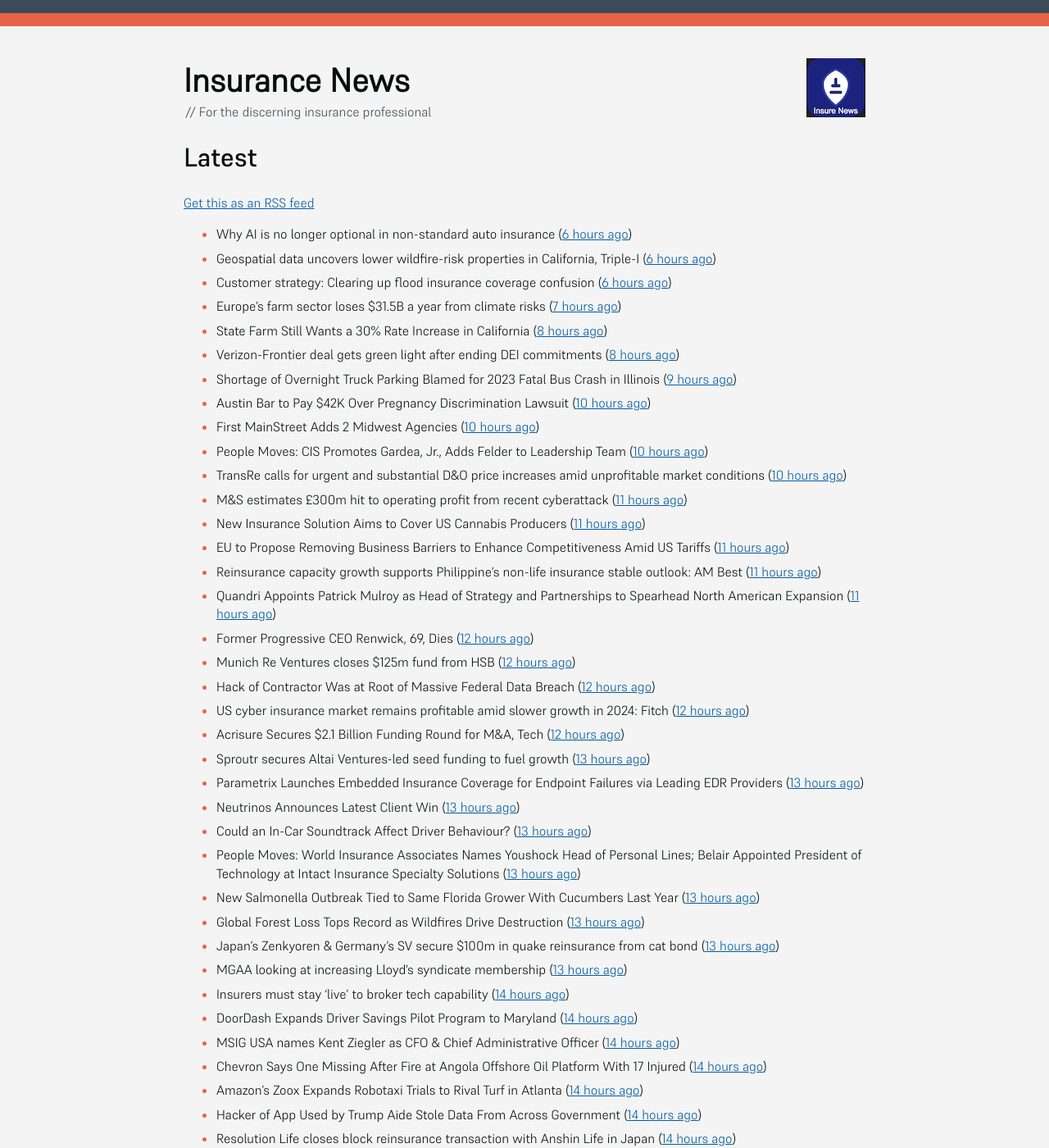
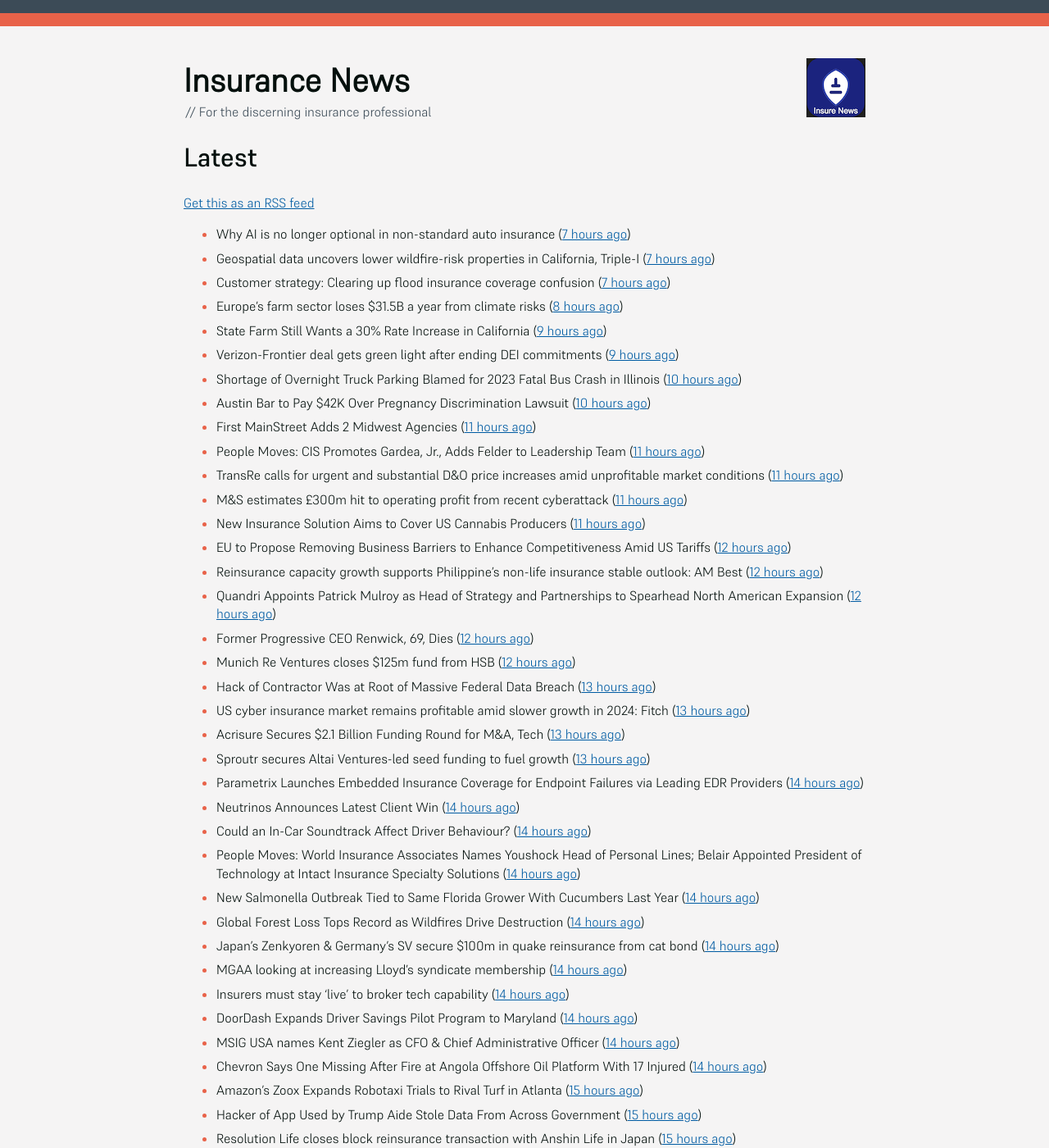
Before and after one commit to mat-0/feeds.thechels.uk, a Jekyll site: the page built from index.md, in a window 1280 px wide and 1400 px high. Shown: the whole window at 82% size. Built offline with Jekyll 4.4.1, drawn with Linux system fonts in a browser that asks for light colours; some of the changed text lies outside the part shown.

Commit message:
New Feed

```diff
--- a/index.md
+++ b/index.md
@@ -8,79 +8,79 @@ description: Latest Updates
 [Get this as an RSS feed](/feed.rss)
 
 <!-- news_marker starts -->
-- Why AI is no longer optional in non-standard auto insurance ([6 hours ago](https://www.dig-in.com/opinion/ais-role-in-non-standard-auto-insurance))
-- Geospatial data uncovers lower wildfire-risk properties in California, Triple-I ([6 hours ago](https://www.dig-in.com/news/geospatial-data-wildfire-prone-california-properties))
-- Customer strategy: Clearing up flood insurance coverage confusion ([6 hours ago](https://www.dig-in.com/opinion/clearing-up-flood-insurance-coverage-confusion))
-- Europe's farm sector loses $31.5B a year from climate risks ([7 hours ago](https://www.dig-in.com/articles/europes-farm-sector-loses-31-5b-a-year-from-climate-risks))
-- State Farm Still Wants a 30% Rate Increase in California ([8 hours ago](https://www.insurancejournal.com/news/west/2025/05/21/824685.htm))
-- Verizon-Frontier deal gets green light after ending DEI commitments ([8 hours ago](https://www.insurancebusinessmag.com/uk/business-strategy/verizonfrontier-deal-gets-green-light-after-ending-dei-commitments-536482.aspx))
-- Shortage of Overnight Truck Parking Blamed for 2023 Fatal Bus Crash in Illinois ([9 hours ago](https://www.insurancejournal.com/news/midwest/2025/05/21/824679.htm))
+- Why AI is no longer optional in non-standard auto insurance ([7 hours ago](https://www.dig-in.com/opinion/ais-role-in-non-standard-auto-insurance))
+- Geospatial data uncovers lower wildfire-risk properties in California, Triple-I ([7 hours ago](https://www.dig-in.com/news/geospatial-data-wildfire-prone-california-properties))
+- Customer strategy: Clearing up flood insurance coverage confusion ([7 hours ago](https://www.dig-in.com/opinion/clearing-up-flood-insurance-coverage-confusion))
+- Europe's farm sector loses $31.5B a year from climate risks ([8 hours ago](https://www.dig-in.com/articles/europes-farm-sector-loses-31-5b-a-year-from-climate-risks))
+- State Farm Still Wants a 30% Rate Increase in California ([9 hours ago](https://www.insurancejournal.com/news/west/2025/05/21/824685.htm))
+- Verizon-Frontier deal gets green light after ending DEI commitments ([9 hours ago](https://www.insurancebusinessmag.com/uk/business-strategy/verizonfrontier-deal-gets-green-light-after-ending-dei-commitments-536482.aspx))
+- Shortage of Overnight Truck Parking Blamed for 2023 Fatal Bus Crash in Illinois ([10 hours ago](https://www.insurancejournal.com/news/midwest/2025/05/21/824679.htm))
 - Austin Bar to Pay $42K Over Pregnancy Discrimination Lawsuit ([10 hours ago](https://www.insurancejournal.com/news/southcentral/2025/05/21/824675.htm))
-- First MainStreet Adds 2 Midwest Agencies ([10 hours ago](https://www.insurancejournal.com/news/midwest/2025/05/21/824669.htm))
-- People Moves: CIS Promotes Gardea, Jr., Adds Felder to Leadership Team ([10 hours ago](https://www.insurancejournal.com/news/southcentral/2025/05/21/824664.htm))
-- TransRe calls for urgent and substantial D&O price increases amid unprofitable market conditions ([10 hours ago](https://www.reinsurancene.ws/transre-calls-for-urgent-and-substantial-do-price-increases-amid-unprofitable-market-conditions/))
+- First MainStreet Adds 2 Midwest Agencies ([11 hours ago](https://www.insurancejournal.com/news/midwest/2025/05/21/824669.htm))
+- People Moves: CIS Promotes Gardea, Jr., Adds Felder to Leadership Team ([11 hours ago](https://www.insurancejournal.com/news/southcentral/2025/05/21/824664.htm))
+- TransRe calls for urgent and substantial D&O price increases amid unprofitable market conditions ([11 hours ago](https://www.reinsurancene.ws/transre-calls-for-urgent-and-substantial-do-price-increases-amid-unprofitable-market-conditions/))
 - M&S estimates £300m hit to operating profit from recent cyberattack ([11 hours ago](https://www.reinsurancene.ws/ms-estimates-300m-hit-to-operating-profit-from-recent-cyberattack/))
 - New Insurance Solution Aims to Cover US Cannabis Producers ([11 hours ago](https://insurance-edge.net/2025/05/21/new-insurance-solution-aims-to-cover-us-cannabis-producers/))
-- EU to Propose Removing Business Barriers to Enhance Competitiveness Amid US Tariffs ([11 hours ago](https://www.insurancejournal.com/news/international/2025/05/21/824643.htm))
-- Reinsurance capacity growth supports Philippine’s non-life insurance stable outlook: AM Best ([11 hours ago](https://www.reinsurancene.ws/reinsurance-capacity-growth-supports-philippines-non-life-insurance-stable-outlook-am-best/))
-- Quandri Appoints Patrick Mulroy as Head of Strategy and Partnerships to Spearhead North American Expansion ([11 hours ago](https://www.insurtechinsights.com/quandri-appoints-patrick-mulroy-as-head-of-strategy-and-partnerships-to-spearhead-north-american-expansion/))
+- EU to Propose Removing Business Barriers to Enhance Competitiveness Amid US Tariffs ([12 hours ago](https://www.insurancejournal.com/news/international/2025/05/21/824643.htm))
+- Reinsurance capacity growth supports Philippine’s non-life insurance stable outlook: AM Best ([12 hours ago](https://www.reinsurancene.ws/reinsurance-capacity-growth-supports-philippines-non-life-insurance-stable-outlook-am-best/))
+- Quandri Appoints Patrick Mulroy as Head of Strategy and Partnerships to Spearhead North American Expansion ([12 hours ago](https://www.insurtechinsights.com/quandri-appoints-patrick-mulroy-as-head-of-strategy-and-partnerships-to-spearhead-north-american-expansion/))
 - Former Progressive CEO Renwick, 69, Dies ([12 hours ago](https://www.insurancejournal.com/news/national/2025/05/21/824645.htm))
 - Munich Re Ventures closes $125m fund from HSB ([12 hours ago](https://www.reinsurancene.ws/munich-re-ventures-closes-125m-fund-from-hsb/))
-- Hack of Contractor Was at Root of Massive Federal Data Breach ([12 hours ago](https://www.insurancejournal.com/news/national/2025/05/21/824641.htm))
-- US cyber insurance market remains profitable amid slower growth in 2024: Fitch ([12 hours ago](https://www.reinsurancene.ws/us-cyber-insurance-market-remains-profitable-amid-slower-growth-in-2024-fitch/))
-- Acrisure Secures $2.1 Billion Funding Round for M&A, Tech ([12 hours ago](https://www.insurancejournal.com/news/national/2025/05/21/824637.htm))
+- Hack of Contractor Was at Root of Massive Federal Data Breach ([13 hours ago](https://www.insurancejournal.com/news/national/2025/05/21/824641.htm))
+- US cyber insurance market remains profitable amid slower growth in 2024: Fitch ([13 hours ago](https://www.reinsurancene.ws/us-cyber-insurance-market-remains-profitable-amid-slower-growth-in-2024-fitch/))
+- Acrisure Secures $2.1 Billion Funding Round for M&A, Tech ([13 hours ago](https://www.insurancejournal.com/news/national/2025/05/21/824637.htm))
 - Sproutr secures Altai Ventures-led seed funding to fuel growth ([13 hours ago](https://www.reinsurancene.ws/sproutr-secures-altai-ventures-led-seed-funding-to-fuel-growth/))
-- Parametrix Launches Embedded Insurance Coverage for Endpoint Failures via Leading EDR Providers ([13 hours ago](https://www.insurtechinsights.com/parametrix-launches-embedded-insurance-coverage-for-endpoint-failures-via-leading-edr-providers/))
-- Neutrinos Announces Latest Client Win ([13 hours ago](https://insurance-edge.net/2025/05/21/neutrinos-announces-latest-client-win/))
-- Could an In-Car Soundtrack Affect Driver Behaviour? ([13 hours ago](https://insurance-edge.net/2025/05/21/could-an-in-car-soundtrack-affect-driver-behaviour/))
-- People Moves: World Insurance Associates Names Youshock Head of Personal Lines; Belair Appointed President of Technology at Intact Insurance Specialty Solutions ([13 hours ago](https://www.insurancejournal.com/news/national/2025/05/21/824508.htm))
-- New Salmonella Outbreak Tied to Same Florida Grower With Cucumbers Last Year ([13 hours ago](https://www.insurancejournal.com/news/southeast/2025/05/21/824621.htm))
-- Global Forest Loss Tops Record as Wildfires Drive Destruction ([13 hours ago](https://www.insurancejournal.com/news/international/2025/05/21/824618.htm))
-- Japan’s Zenkyoren & Germany’s SV secure $100m in quake reinsurance from cat bond ([13 hours ago](https://www.reinsurancene.ws/japans-zenkyoren-germanys-sv-secure-100m-in-quake-reinsurance-from-cat-bond/))
-- MGAA looking at increasing Lloyd’s syndicate membership ([13 hours ago](https://www.postonline.co.uk/news/7957794/mgaa-looking-at-increasing-lloyd%E2%80%99s-syndicate-membership))
+- Parametrix Launches Embedded Insurance Coverage for Endpoint Failures via Leading EDR Providers ([14 hours ago](https://www.insurtechinsights.com/parametrix-launches-embedded-insurance-coverage-for-endpoint-failures-via-leading-edr-providers/))
+- Neutrinos Announces Latest Client Win ([14 hours ago](https://insurance-edge.net/2025/05/21/neutrinos-announces-latest-client-win/))
+- Could an In-Car Soundtrack Affect Driver Behaviour? ([14 hours ago](https://insurance-edge.net/2025/05/21/could-an-in-car-soundtrack-affect-driver-behaviour/))
+- People Moves: World Insurance Associates Names Youshock Head of Personal Lines; Belair Appointed President of Technology at Intact Insurance Specialty Solutions ([14 hours ago](https://www.insurancejournal.com/news/national/2025/05/21/824508.htm))
+- New Salmonella Outbreak Tied to Same Florida Grower With Cucumbers Last Year ([14 hours ago](https://www.insurancejournal.com/news/southeast/2025/05/21/824621.htm))
+- Global Forest Loss Tops Record as Wildfires Drive Destruction ([14 hours ago](https://www.insurancejournal.com/news/international/2025/05/21/824618.htm))
+- Japan’s Zenkyoren & Germany’s SV secure $100m in quake reinsurance from cat bond ([14 hours ago](https://www.reinsurancene.ws/japans-zenkyoren-germanys-sv-secure-100m-in-quake-reinsurance-from-cat-bond/))
+- MGAA looking at increasing Lloyd’s syndicate membership ([14 hours ago](https://www.postonline.co.uk/news/7957794/mgaa-looking-at-increasing-lloyd%E2%80%99s-syndicate-membership))
 - Insurers must stay ‘live’ to broker tech capability ([14 hours ago](https://www.postonline.co.uk/broker/7957792/insurers-must-stay-%E2%80%98live%E2%80%99-to-broker-tech-capability))
 - DoorDash Expands Driver Savings Pilot Program to Maryland ([14 hours ago](https://www.insurancejournal.com/news/east/2025/05/21/824599.htm))
 - MSIG USA names Kent Ziegler as CFO & Chief Administrative Officer ([14 hours ago](https://www.reinsurancene.ws/msig-usa-names-kent-ziegler-as-cfo-chief-administrative-officer/))
 - Chevron Says One Missing After Fire at Angola Offshore Oil Platform With 17 Injured ([14 hours ago](https://www.insurancejournal.com/news/international/2025/05/21/824603.htm))
-- Amazon’s Zoox Expands Robotaxi Trials to Rival Turf in Atlanta ([14 hours ago](https://www.insurancejournal.com/news/southeast/2025/05/21/824605.htm))
-- Hacker of App Used by Trump Aide Stole Data From Across Government ([14 hours ago](https://www.insurancejournal.com/news/national/2025/05/21/824594.htm))
-- Resolution Life closes block reinsurance transaction with Anshin Life in Japan ([14 hours ago](https://www.reinsurancene.ws/resolution-life-closes-block-reinsurance-transaction-with-anshin-life-in-japan/))
-- Only 1 in 100 insurers say Claims-Finance Collaboration is “highly effective” ([14 hours ago](https://ifamagazine.com/only-1-in-100-insurers-say-claims-finance-collaboration-is-highly-effective/))
-- Judge Rejects Vanguard $40 Million Mutual Fund Settlement, Cites SEC Accord ([14 hours ago](https://www.insurancejournal.com/news/east/2025/05/21/824595.htm))
+- Amazon’s Zoox Expands Robotaxi Trials to Rival Turf in Atlanta ([15 hours ago](https://www.insurancejournal.com/news/southeast/2025/05/21/824605.htm))
+- Hacker of App Used by Trump Aide Stole Data From Across Government ([15 hours ago](https://www.insurancejournal.com/news/national/2025/05/21/824594.htm))
+- Resolution Life closes block reinsurance transaction with Anshin Life in Japan ([15 hours ago](https://www.reinsurancene.ws/resolution-life-closes-block-reinsurance-transaction-with-anshin-life-in-japan/))
+- Only 1 in 100 insurers say Claims-Finance Collaboration is “highly effective” ([15 hours ago](https://ifamagazine.com/only-1-in-100-insurers-say-claims-finance-collaboration-is-highly-effective/))
+- Judge Rejects Vanguard $40 Million Mutual Fund Settlement, Cites SEC Accord ([15 hours ago](https://www.insurancejournal.com/news/east/2025/05/21/824595.htm))
 - AX Looks Back on BIBA Trends in Data Integration ([15 hours ago](https://insurance-edge.net/2025/05/21/ax-looks-back-on-biba-trends-in-data-integration/))
 - David Kimmel joins Converge Insurance as CFO ([15 hours ago](https://www.reinsurancene.ws/david-kimmel-joins-converge-insurance-as-cfo/))
 - FAA Cuts Newark Flights After Air Traffic Control Issues ([15 hours ago](https://www.insurancejournal.com/news/east/2025/05/21/824589.htm))
-- Boost Prices or Retreat? How Carriers Improved Homeowners Books in 2024 ([15 hours ago](https://www.insurancejournal.com/news/national/2025/05/21/824587.htm))
-- Radio Calls for Help Sent 45 Seconds Before Mexican Ship Hit Brooklyn Bridge ([15 hours ago](https://www.insurancejournal.com/news/east/2025/05/21/824582.htm))
-- Demand For Private Health Insurance Continues to Rise in UK ([15 hours ago](https://insurance-edge.net/2025/05/21/demand-for-private-health-insurance-continues-to-rise-in-uk/))
-- RDT Teams Up With HIBRiD on Claims Platform ([15 hours ago](https://insurance-edge.net/2025/05/21/rdt-teams-up-with-hibrid-on-claims-platform/))
-- Shortlists revealed for Best Insurance Employer categories for 2025 BIAs ([15 hours ago](https://www.postonline.co.uk/broker/7957793/shortlists-revealed-for-best-insurance-employer-categories-for-2025-bias))
-- Data, data, data: MGAs play a key role in better market performance ([15 hours ago](https://www.insurancebusinessmag.com/uk/news/columns/data-data-data-mgas-play-a-key-role-in-better-market-performance-536399.aspx))
+- Boost Prices or Retreat? How Carriers Improved Homeowners Books in 2024 ([16 hours ago](https://www.insurancejournal.com/news/national/2025/05/21/824587.htm))
+- Radio Calls for Help Sent 45 Seconds Before Mexican Ship Hit Brooklyn Bridge ([16 hours ago](https://www.insurancejournal.com/news/east/2025/05/21/824582.htm))
+- Demand For Private Health Insurance Continues to Rise in UK ([16 hours ago](https://insurance-edge.net/2025/05/21/demand-for-private-health-insurance-continues-to-rise-in-uk/))
+- RDT Teams Up With HIBRiD on Claims Platform ([16 hours ago](https://insurance-edge.net/2025/05/21/rdt-teams-up-with-hibrid-on-claims-platform/))
+- Shortlists revealed for Best Insurance Employer categories for 2025 BIAs ([16 hours ago](https://www.postonline.co.uk/broker/7957793/shortlists-revealed-for-best-insurance-employer-categories-for-2025-bias))
+- Data, data, data: MGAs play a key role in better market performance ([16 hours ago](https://www.insurancebusinessmag.com/uk/news/columns/data-data-data-mgas-play-a-key-role-in-better-market-performance-536399.aspx))
 - Biba attendee seeks justice after payment fraud ([16 hours ago](https://www.postonline.co.uk/news/7957800/biba-attendee-seeks-justice-after-payment-fraud))
-- 7.6 million adults take out private medical insurance as health crisis drives rapid growth in protection products ([16 hours ago](https://ifamagazine.com/7-6-million-adults-take-out-private-medical-insurance-as-health-crisis-drives-rapid-growth-in-protection-products/))
+- 7.6 million adults take out private medical insurance as health crisis drives rapid growth in protection products ([17 hours ago](https://ifamagazine.com/7-6-million-adults-take-out-private-medical-insurance-as-health-crisis-drives-rapid-growth-in-protection-products/))
 - Acrisure valued at $32bn following Bain Capital-led funding round ([17 hours ago](https://www.postonline.co.uk/broker/7957799/acrisure-valued-at-32bn-following-bain-capital-led-funding-round))
-- Conifer and Skyward Specialty Launch Cannabis Select Insurance Program for Large-Scale Operators ([17 hours ago](https://www.insurtechinsights.com/conifer-and-skyward-specialty-launch-cannabis-select-insurance-program-for-large-scale-operators/))
-- Acrisure Secures $2.1 Billion Funding Led by Bain Capital, Boosts Valuation to $32 Billion ([17 hours ago](https://www.insurtechinsights.com/acrisure-secures-2-1-billion-funding-led-by-bain-capital-boosts-valuation-to-32-billion/))
+- Conifer and Skyward Specialty Launch Cannabis Select Insurance Program for Large-Scale Operators ([18 hours ago](https://www.insurtechinsights.com/conifer-and-skyward-specialty-launch-cannabis-select-insurance-program-for-large-scale-operators/))
+- Acrisure Secures $2.1 Billion Funding Led by Bain Capital, Boosts Valuation to $32 Billion ([18 hours ago](https://www.insurtechinsights.com/acrisure-secures-2-1-billion-funding-led-by-bain-capital-boosts-valuation-to-32-billion/))
 - L&G upgrades Group Critical Illness Cover ([18 hours ago](https://ifamagazine.com/lg-upgrades-group-critical-illness-cover/))
 - Cutting through the complexity of protection products ([18 hours ago](https://ifamagazine.com/cutting-through-the-complexity-of-protection-products/))
-- Recent power cuts highlight coverage disparities ([18 hours ago](https://www.postonline.co.uk/commercial/7957791/recent-power-cuts-highlight-coverage-disparities))
+- Recent power cuts highlight coverage disparities ([19 hours ago](https://www.postonline.co.uk/commercial/7957791/recent-power-cuts-highlight-coverage-disparities))
 - Marks & Spencer Says Cyberattack to Cost £300 Million ([19 hours ago](https://www.insurancejournal.com/news/international/2025/05/21/824570.htm))
-- How Aviva is redefining mid-market support ([19 hours ago](https://www.insurancebusinessmag.com/uk/news/breaking-news/how-aviva-is-redefining-midmarket-support-535375.aspx))
+- How Aviva is redefining mid-market support ([20 hours ago](https://www.insurancebusinessmag.com/uk/news/breaking-news/how-aviva-is-redefining-midmarket-support-535375.aspx))
 - Acrisure secures major capital backing to advance fintech strategy ([20 hours ago](https://www.insurancebusinessmag.com/uk/news/breaking-news/acrisure-secures-major-capital-backing-to-advance-fintech-strategy-536392.aspx))
-- Tokio Marine sees net income almost double ([20 hours ago](https://www.insurancebusinessmag.com/uk/news/breaking-news/tokio-marine-sees-net-income-almost-double-536377.aspx))
-- Marks & Spencer projects massive losses after cyberattack ([20 hours ago](https://www.insurancebusinessmag.com/uk/news/cyber/marks-and-spencer-projects-massive-losses-after-cyberattack-536391.aspx))
-- Revealed – Insurance sector failing to adequately cover agriculture ([20 hours ago](https://www.insurancebusinessmag.com/uk/news/breaking-news/revealed--insurance-sector-failing-to-adequately-cover-agriculture-536376.aspx))
-- RSA launches new Forces Family Support Policy ([20 hours ago](https://www.insurancebusinessmag.com/uk/news/breaking-news/rsa-launches-new-forces-family-support-policy-536375.aspx))
-- Mental health now third leading cause of income protection claims – LV= ([20 hours ago](https://www.insurancebusinessmag.com/uk/news/life-insurance/mental-health-now-third-leading-cause-of-income-protection-claims--lv-536390.aspx))
-- Only 7% of businesses adopt parametric flood insurance ([20 hours ago](https://www.postonline.co.uk/news/7957796/only-7-of-businesses-adopt-parametric-flood-insurance))
-- Xceedance gets CII accreditation for catastrophe risk modelling training programme ([20 hours ago](https://www.insurancebusinessmag.com/uk/news/catastrophe/xceedance-gets-cii-accreditation-for-catastrophe-risk-modelling-training-programme-536374.aspx))
+- Tokio Marine sees net income almost double ([21 hours ago](https://www.insurancebusinessmag.com/uk/news/breaking-news/tokio-marine-sees-net-income-almost-double-536377.aspx))
+- Marks & Spencer projects massive losses after cyberattack ([21 hours ago](https://www.insurancebusinessmag.com/uk/news/cyber/marks-and-spencer-projects-massive-losses-after-cyberattack-536391.aspx))
+- Revealed – Insurance sector failing to adequately cover agriculture ([21 hours ago](https://www.insurancebusinessmag.com/uk/news/breaking-news/revealed--insurance-sector-failing-to-adequately-cover-agriculture-536376.aspx))
+- RSA launches new Forces Family Support Policy ([21 hours ago](https://www.insurancebusinessmag.com/uk/news/breaking-news/rsa-launches-new-forces-family-support-policy-536375.aspx))
+- Mental health now third leading cause of income protection claims – LV= ([21 hours ago](https://www.insurancebusinessmag.com/uk/news/life-insurance/mental-health-now-third-leading-cause-of-income-protection-claims--lv-536390.aspx))
+- Only 7% of businesses adopt parametric flood insurance ([21 hours ago](https://www.postonline.co.uk/news/7957796/only-7-of-businesses-adopt-parametric-flood-insurance))
+- Xceedance gets CII accreditation for catastrophe risk modelling training programme ([21 hours ago](https://www.insurancebusinessmag.com/uk/news/catastrophe/xceedance-gets-cii-accreditation-for-catastrophe-risk-modelling-training-programme-536374.aspx))
 - Thoma Bravo’s Nearmap to Buy Insurance Tech Firm Itel for Over $1.3B ([21 hours ago](https://www.insurancejournal.com/news/national/2025/05/21/824558.htm))
-- Europe’s Farm Sector Loses €28 Billion a Year From Climate Risks ([21 hours ago](https://www.insurancejournal.com/news/international/2025/05/21/824536.htm))
-- World Insurance Adds Two Agencies in South Carolina ([21 hours ago](https://www.insurancejournal.com/news/southeast/2025/05/21/824482.htm))
-- Alphabet’s Waymo Gets California Nod for Robotaxi Expansion in Bay Area ([21 hours ago](https://www.insurancejournal.com/news/west/2025/05/21/824562.htm))
-- Carrying on caravanning – courtesy of insurance ([21 hours ago](https://www.postonline.co.uk/personal/7957724/carrying-on-caravanning-%E2%80%93-courtesy-of-insurance))
-- Could aviation insurance be about to skyrocket? ([21 hours ago](https://www.postonline.co.uk/commercial/7957567/could-aviation-insurance-be-about-to-skyrocket))
-- How insurers should tackle the luxury watch theft crisis ([21 hours ago](https://www.postonline.co.uk/claims/7957407/how-insurers-should-tackle-the-luxury-watch-theft-crisis))
+- Europe’s Farm Sector Loses €28 Billion a Year From Climate Risks ([22 hours ago](https://www.insurancejournal.com/news/international/2025/05/21/824536.htm))
+- World Insurance Adds Two Agencies in South Carolina ([22 hours ago](https://www.insurancejournal.com/news/southeast/2025/05/21/824482.htm))
+- Alphabet’s Waymo Gets California Nod for Robotaxi Expansion in Bay Area ([22 hours ago](https://www.insurancejournal.com/news/west/2025/05/21/824562.htm))
+- Carrying on caravanning – courtesy of insurance ([22 hours ago](https://www.postonline.co.uk/personal/7957724/carrying-on-caravanning-%E2%80%93-courtesy-of-insurance))
+- Could aviation insurance be about to skyrocket? ([22 hours ago](https://www.postonline.co.uk/commercial/7957567/could-aviation-insurance-be-about-to-skyrocket))
+- How insurers should tackle the luxury watch theft crisis ([22 hours ago](https://www.postonline.co.uk/claims/7957407/how-insurers-should-tackle-the-luxury-watch-theft-crisis))
 - Ransomware claims costly but stabilized in 2024, Coalition ([1 days ago](https://www.dig-in.com/news/ransomware-claims-costly-but-stabilized-in-2024-coalition))
 - MGAs: Turning financial infrastructure into a strategic advantage ([1 days ago](https://www.dig-in.com/opinion/turning-financial-infrastructure-into-a-strategic-advantage))
 - Insurers must manage governance and bias to comply with AI regulation, experts say ([1 days ago](https://www.dig-in.com/news/ai-governance-and-bias-become-compliance-issues-for-insurers))
```
